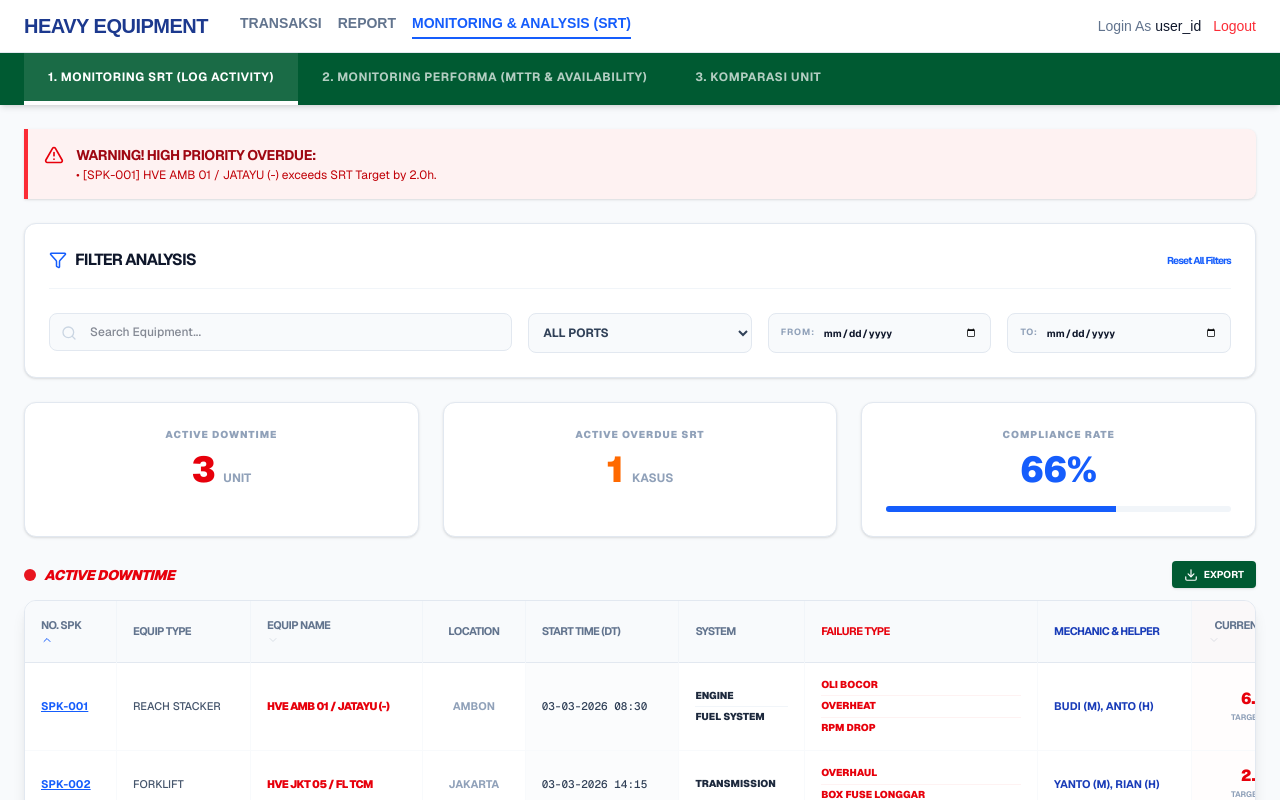
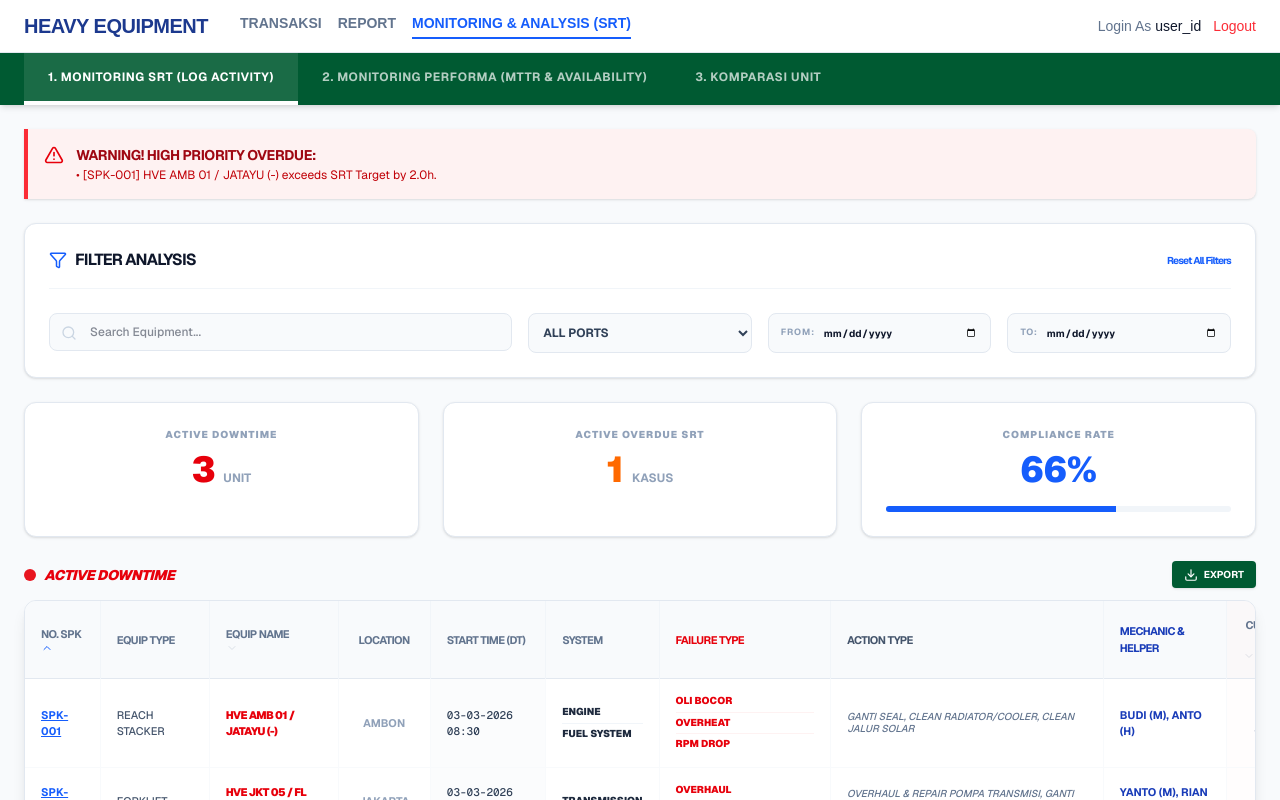
Before and after one commit to ChristopherLouisT/Mockup-HVE, a Next.js app in the folder mockup-hve/: page /monitoring in a window 1280 px wide. Shown: the top 800 px of the page. Built offline with nearby package versions, Linux system fonts and the light colour scheme.

Commit message:
Add back action type

```diff
--- a/mockup-hve/components/MonitoringSRT.tsx
+++ b/mockup-hve/components/MonitoringSRT.tsx
@@ -166,6 +166,7 @@ const MonitoringSRT = () => {
                 <th className="px-4 py-4">START TIME (DT)</th>
                 <th className="px-4 py-4">SYSTEM</th>
                 <th className="px-4 py-4 text-red-600">FAILURE TYPE</th>
+                <th className="px-4 py-4 text-slate-600">ACTION TYPE</th>
                 <th className="px-4 py-4 text-blue-800">MECHANIC & HELPER</th>
                 <th onClick={() => requestSort('current')} className="px-4 py-4 text-center bg-red-50/30 cursor-pointer">CURRENT DT (H) <SortIcon field="current" /></th>
                 <th className="px-4 py-4 text-center">STATUS SRT</th>
@@ -190,6 +191,13 @@ const MonitoringSRT = () => {
                     <div className="flex flex-col gap-1">
                       {log.failureType.split(' | ').map((fail, i) => (
                         <div key={i} className="leading-tight border-b border-red-50 last:border-0 pb-1 last:pb-0">{fail.trim()}</div>
+                      ))}
+                    </div>
+                  </td>
+                  <td className="px-4 py-4 font-medium text-slate-500 italic text-[10px]">
+                    <div className="flex flex-col gap-1">
+                      {log.actionType.split(' | ').map((action, i) => (
+                        <div key={i} className="leading-tight border-b border-red-50 last:border-0 pb-1 last:pb-0">{action.trim()}</div>
                       ))}
                     </div>
                   </td>
```
